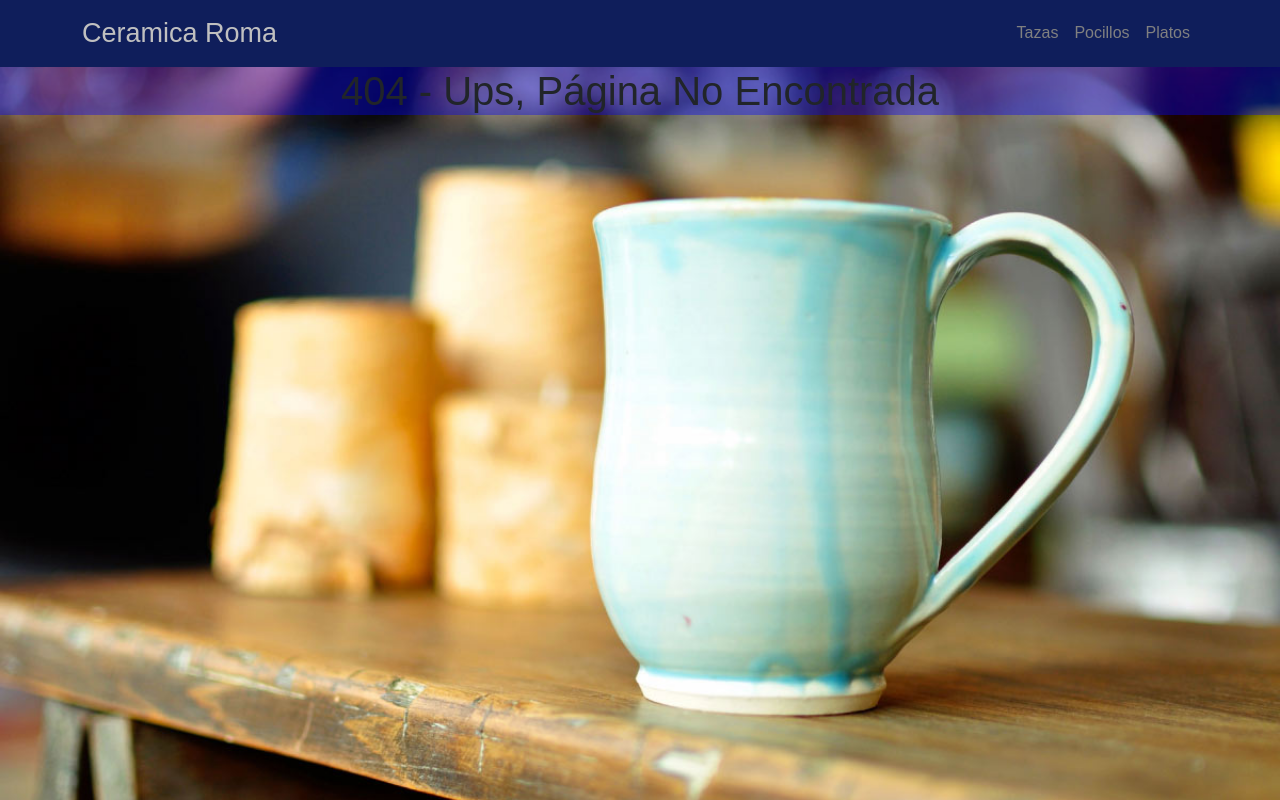
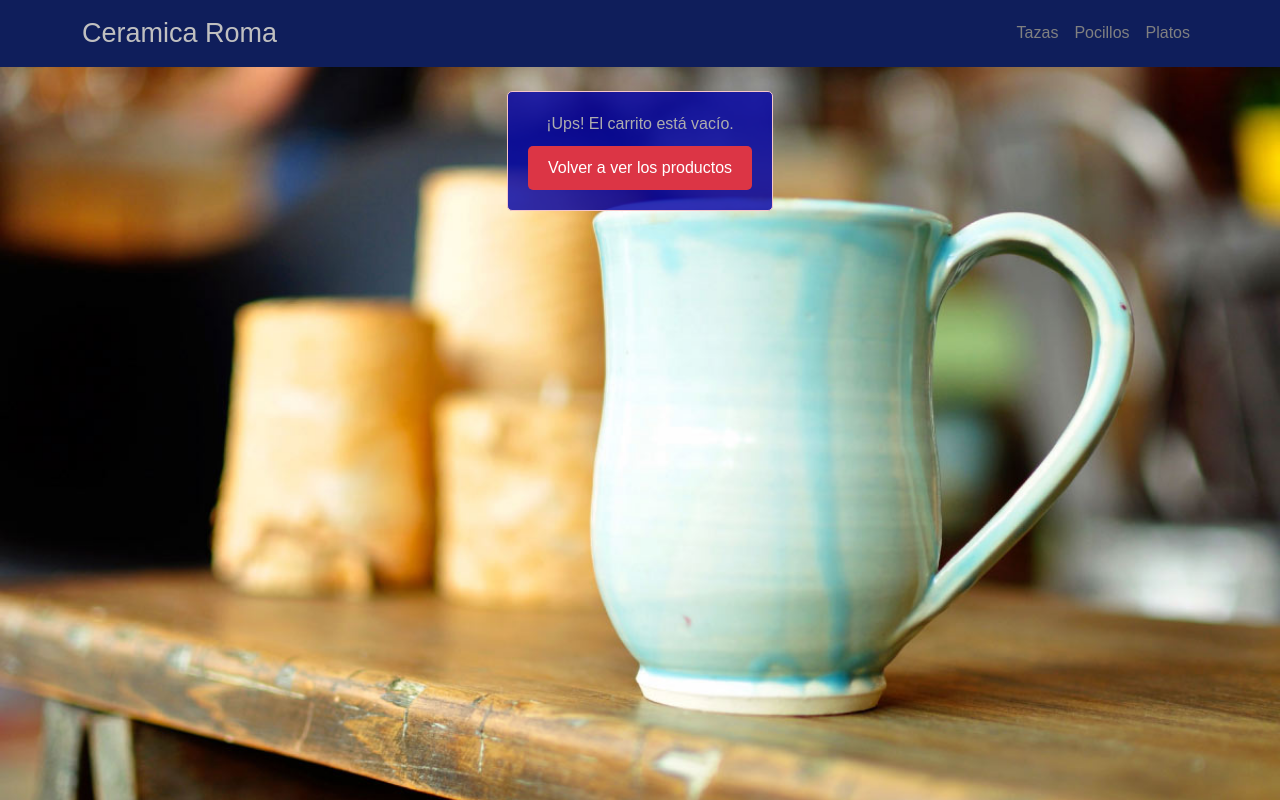
Before and after one commit to leandrocoder88/Entregafinal-React-leandro-Romeg, a React (Vite) app: page /checkout in a window 1280 px wide. Before the commit this address had no page. Built offline with nearby package versions, Linux system fonts and the light colour scheme.

Commit message:
estetica general2

```diff
--- a/src/App.jsx
+++ b/src/App.jsx
@@ -7,7 +7,7 @@ import { ItemListContainer } from "./components/ItemListContainer";
 import { ItemDetailContainer } from "./components/ItemDetailContainer";
 import { NavBar } from "./components/NavBar";
 import { CartProvider} from "./context/CartContext";
-import { Cart } from "./components/Cart";
+import { Checkout } from "./components/Checkout";
 import 'sweetalert2/dist/sweetalert2.min.css';
 
 function NotFound(){
@@ -22,7 +22,7 @@ function App() {
           <Routes>
             <Route path="/" element={<ItemListContainer/>} />
             <Route path="/category/:id" element={<ItemListContainer/>} />
-            <Route path="/cart" element={<Cart />}/>
+            <Route path="/checkout" element={<Checkout />}/>
             <Route path="/item/:id" element={<ItemDetailContainer />} />
             <Route path="*" element={<NotFound />}/>
           </Routes>
--- a/src/components/CartWidget.jsx
+++ b/src/components/CartWidget.jsx
@@ -13,7 +13,7 @@ export const CartWidget = () => {
   if (!total) return null;
 
   return (
-    <Link to="/cart">
+    <Link to="/checkout">
       <div id="cart-widget">
         <img src={cart} alt="Carrito de Compras" height={40} />
         <span>{total}</span>
--- a/src/components/Checkout.jsx
+++ b/src/components/Checkout.jsx
@@ -14,7 +14,7 @@ const initialValues = {
     email: "",
 };
 
-export const Cart = () => {
+export const Checkout = () => {
     const [buyer, setBuyer] = useState(initialValues);
     const [cartEmpty, setCartEmpty] = useState(false);
     const [processingOrder, setProcessingOrder] = useState(false);
```
